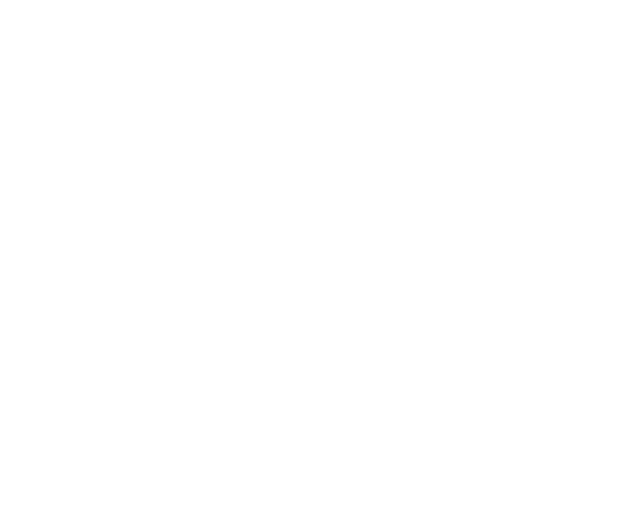
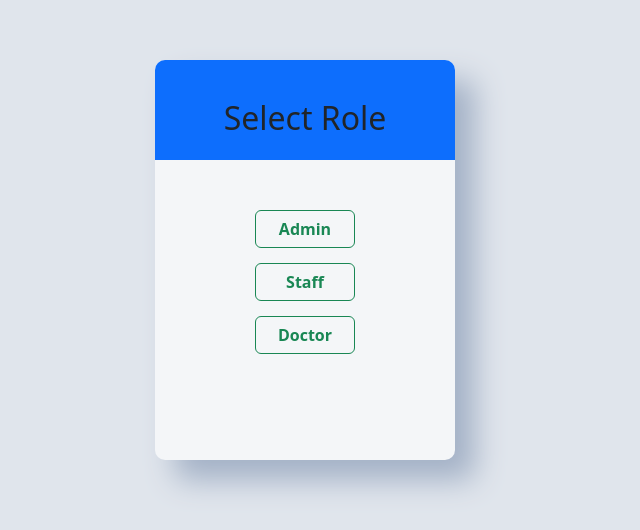
Before and after one commit to priti-2211/Hospital_Management, a React (Vite) app in the folder HospitalManagement/: page /choice in a window 1280 px wide. Before the commit this address had no page. Shown: the part 140-670 px from the top of the page, without its empty margins (335-975 px from the left). Built offline with nearby package versions, Linux system fonts and the light colour scheme.

Commit message:
role updated

```diff
--- a/HospitalManagement/src/App.jsx
+++ b/HospitalManagement/src/App.jsx
@@ -1,6 +1,7 @@
-import {Router,Routes,Route,BrowserRouter} from 'react-router-dom'
+import { BrowserRouter, Routes, Route } from 'react-router-dom'
 import './App.css'
 import Home from './pages/Home';
+import Choice from './pages/Choice';
 
 function App(){
   return(
@@ -8,7 +9,7 @@ function App(){
       <BrowserRouter>
         <Routes>
           <Route path='/' element={<Home/>}/>
-
+          <Route path='/choice' element={<Choice/>}/>
         </Routes>
       </BrowserRouter>
     </>
--- /dev/null
+++ b/HospitalManagement/src/pages/Choice.jsx
@@ -0,0 +1,22 @@
+import '../style/choice.css'
+
+function Choice(){
+    return(
+        <>
+            <div className="choice-container">
+                <div className="container-fluid">
+                    <div className="heading bg-primary">
+                        <h2>Select Role</h2>
+                    </div>
+                    <div className="role-cards">
+                        <button type="button" class="btn btn-outline-success">Admin</button>
+                        <button type="button" class="btn btn-outline-success">Staff</button>
+                        <button type="button" class="btn btn-outline-success">Doctor</button>
+                    </div>
+                </div>
+            </div>
+        </>
+    )
+}
+
+export default Choice;
--- a/HospitalManagement/src/pages/Home.jsx
+++ b/HospitalManagement/src/pages/Home.jsx
@@ -16,7 +16,7 @@ function Home() {
                 <a className="nav-link" href="#">Home</a>
               </li>
               <li className="nav-item">
-                <a className="nav-link" href="#">Login</a>
+                <a className="nav-link" href="choice">Login</a>
               </li>
               <li className="nav-item">
                 <a className="nav-link" href="#">About</a>
@@ -26,8 +26,8 @@ function Home() {
         </div>
       </nav>
 
-      <div class="container-fluid p-0">
-        <div class="hero"></div>
+      <div className="container-fluid p-0">
+        <div className="hero"></div>
       </div>
 
       <div className="cards">
--- /dev/null
+++ b/HospitalManagement/src/style/choice.css
@@ -0,0 +1,46 @@
+.choice-container{
+    margin: 0;
+    padding: 0;
+    background-color: #e0e5ec;
+    min-height: 100vh;
+    display: flex;
+    justify-content: center;
+    align-items: center;
+}
+
+.choice-container .container-fluid{
+    margin-top: 0;
+    height: 400px;
+    width: 300px;
+    background-color: #f4f6f8;
+    box-shadow:  20px 20px 30px #a3b1c6;
+    display: flex;
+    flex-direction: column;
+    align-items: center;
+    border-radius: 10px;
+}
+
+.choice-container h2{
+    margin-top: 25px;
+}
+
+.role-cards{
+    margin-top: 50px;
+    display: flex;
+    flex-direction: column;
+    gap: 15px;
+}
+
+.heading{
+    width: 300px;
+    height: 100px;
+    display: flex;
+    justify-content: center;
+    align-items: center;
+    border-radius: 10px 10px 0px 0px;
+}
+
+.role-cards .btn{
+    width: 100px;
+    font-weight: bold;
+}
--- a/HospitalManagement/src/style/home.css
+++ b/HospitalManagement/src/style/home.css
@@ -24,7 +24,7 @@ body {
     background-repeat: no-repeat;
     background-position: center;
     margin-top: 1px;
-     box-shadow: inset 20px 20px 30px #a3b1c6,
+    box-shadow: inset 20px 20px 30px #a3b1c6,
                 inset -20px -20px 30px #a3b1c6;
 }
 
```
